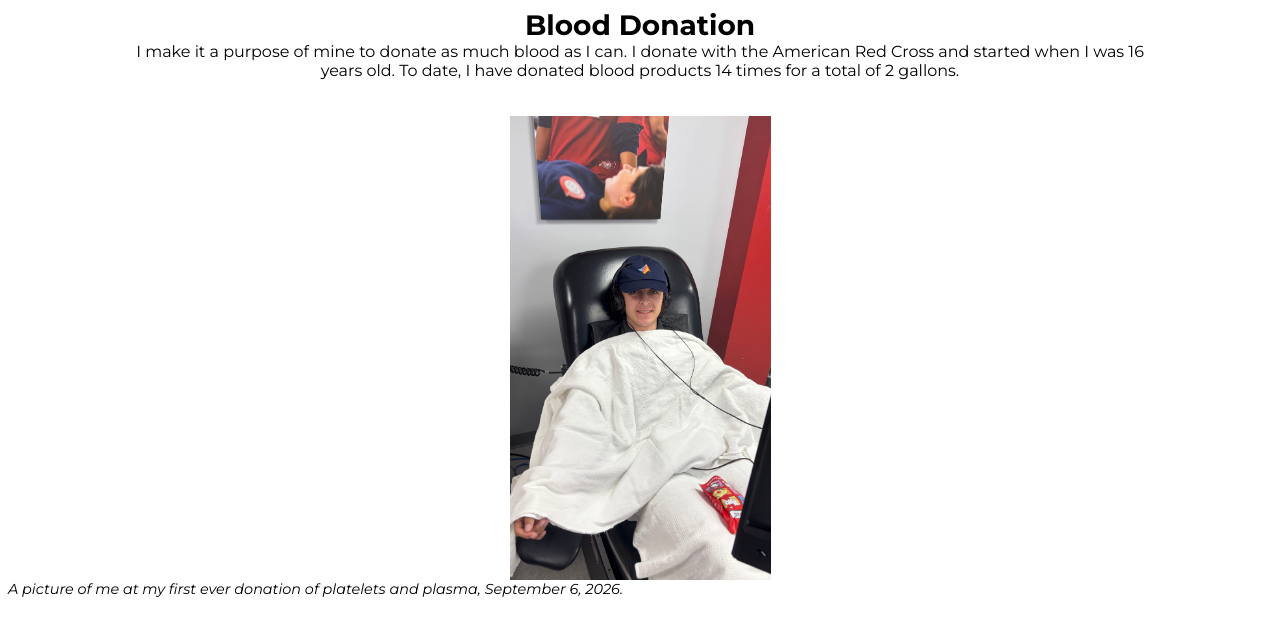
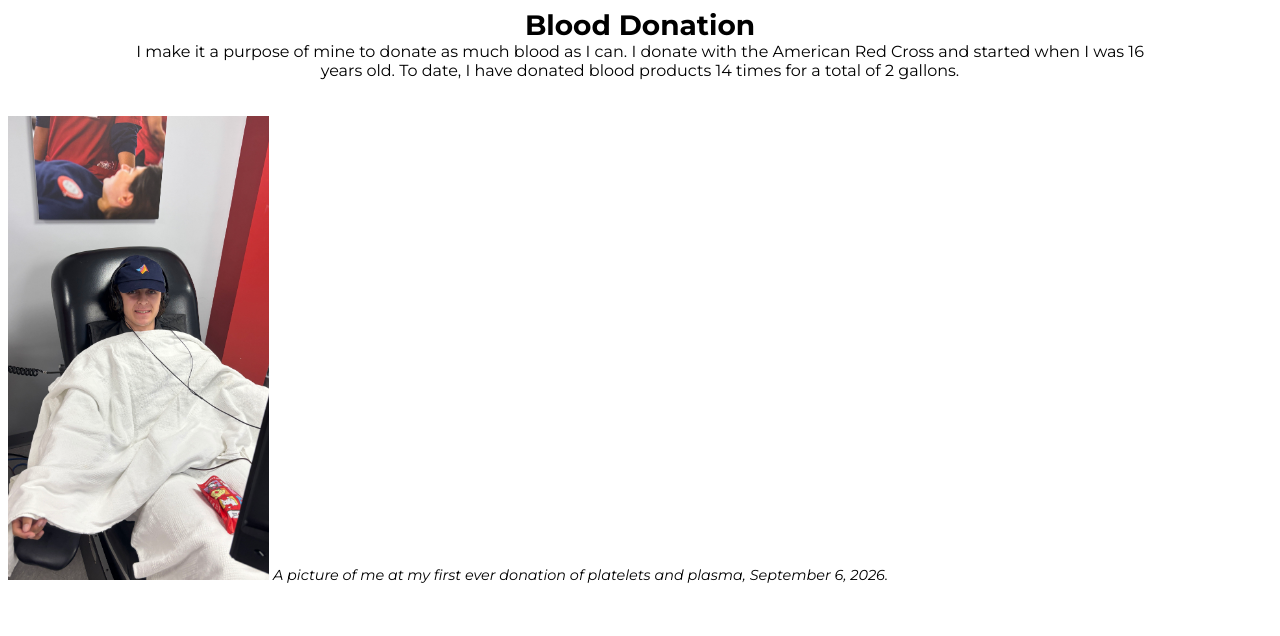
Before and after one commit to jt-pl/jt-pl.github.io, a Jekyll site: the page blood.html, which Jekyll copies as it is, in a window 1280 px wide. Shown: the top 636 px of the page. Built offline with Jekyll 4.4.1, drawn with Linux system fonts in a browser that asks for light colours.

Commit message:
Update mainStyles.css

```diff
--- a/css/mainStyles.css
+++ b/css/mainStyles.css
@@ -51,7 +51,4 @@ a:active {
 img  {
      max-width: 100%;
      height: auto;
-     display: block;
-     margin: auto;
 }
-/*for testing purpose*/
```
